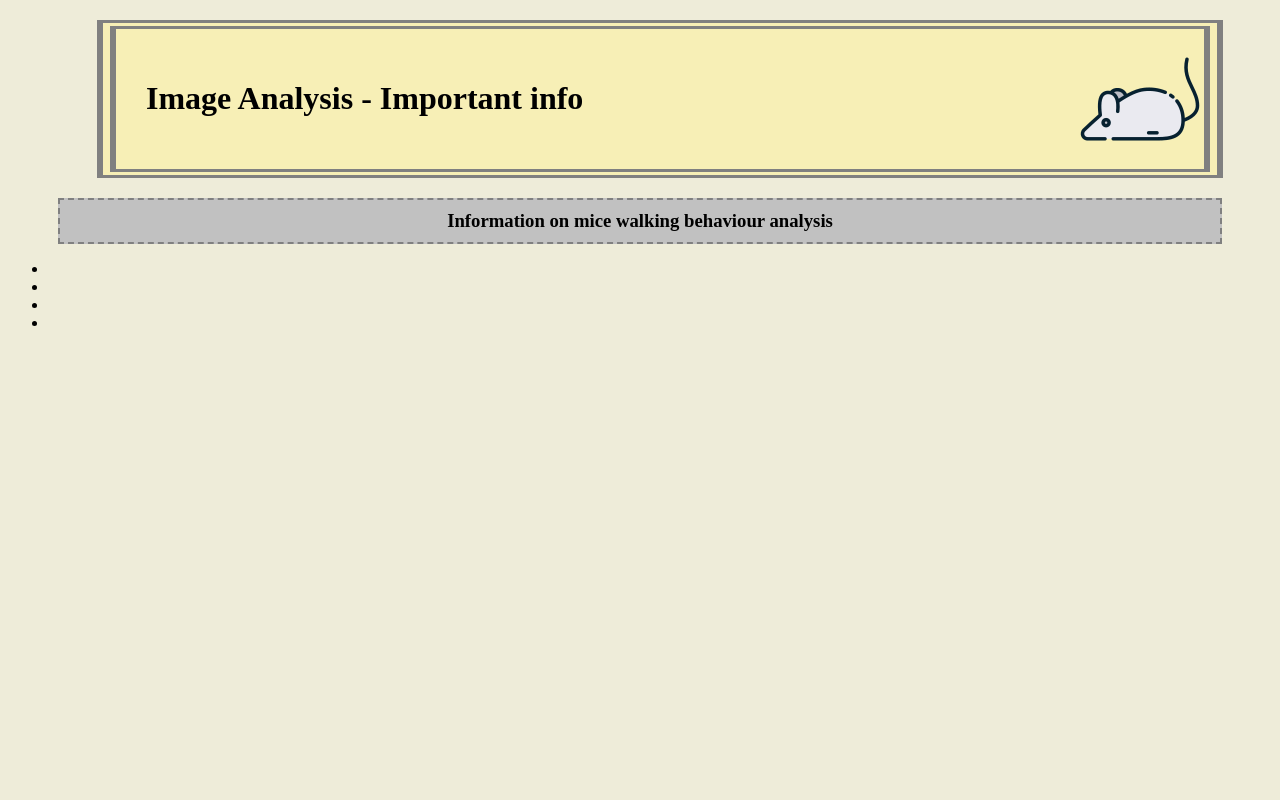
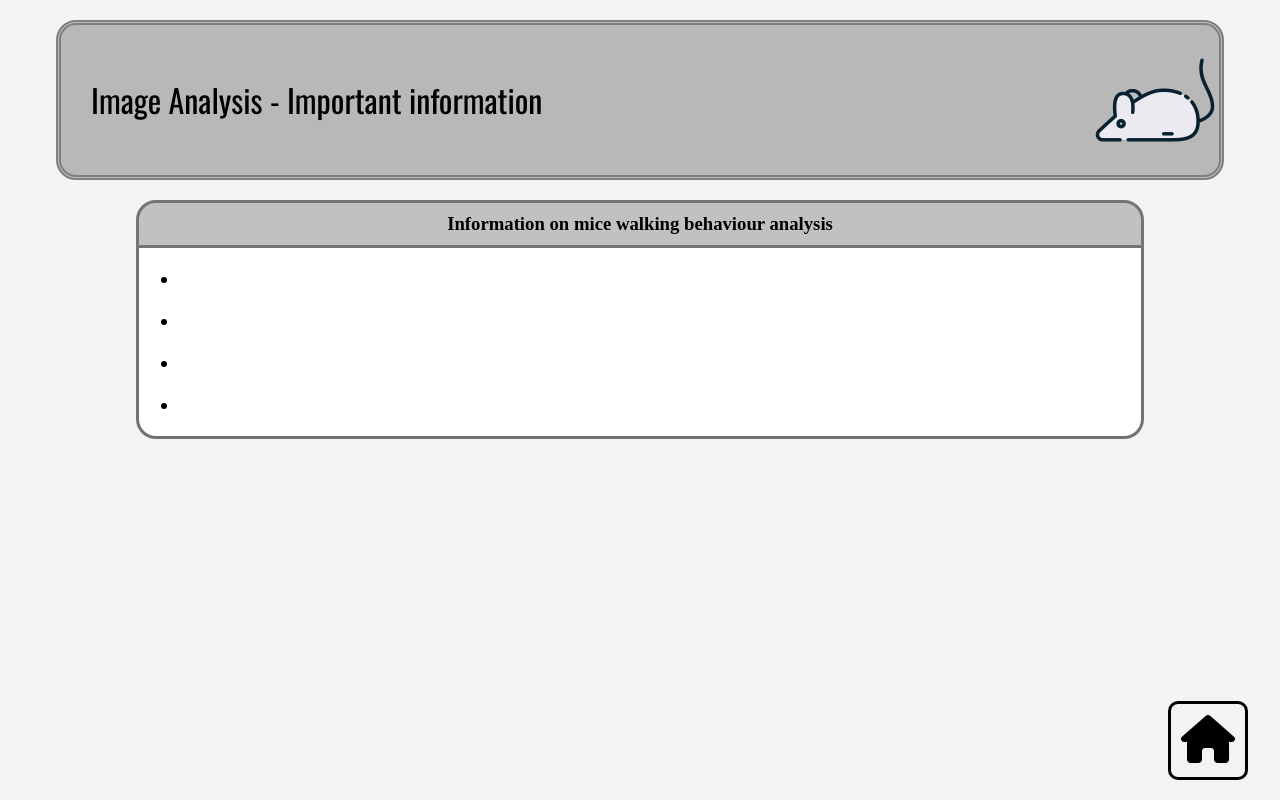
Before and after one commit to bernas-estevam97/mouseframe-web-app, a Django app: page /info/ in a window 1280 px wide. Run offline with Django 4.2, Linux system fonts and the light colour scheme; a user stored in the database is signed in.

Commit message:
update to prod

```diff
--- a/mouseapp/urls.py
+++ b/mouseapp/urls.py
@@ -21,7 +21,7 @@ from django.conf.urls.static import static
 
 urlpatterns = [
     path('admin/', admin.site.urls),
-    path('', home),
+    path('', home, name="home"),
     path('saved', saved_distance),
     path('authenticate/', include('django.contrib.auth.urls')),
     path('authenticate/', include('accounts.urls')),
--- a/static/static_dirs/css/info.css
+++ b/static/static_dirs/css/info.css
@@ -1,31 +1,87 @@
+@import url('https://fonts.googleapis.com/css2?family=Oswald:wght@200;300;400;500&display=swap');
 body{
     position: relative;
-    background-color: #EEECD9;
+    background-color: #f3f3f3;
 }
 
 header{
     display: flex;
     justify-content: space-between;
     align-items: center; /* align y axis */
-    border: 3px double grey;
-    border-width: 0.6em 1.2em;
+    border: 5px double grey;
+    border-radius: 20px;
     position: relative;
-    background-color: #F7EFB6;
-    margin: 20px;
+    background-color: #b8b8b8;
+    margin: 20px 3em;
+}
+
+header h1{
+    color: black;
+    font-family: 'Oswald', sans-serif;
+    font-weight: 400;
+    padding: 30px;
+    text-align: center;
+}
+
+.container{
+    position: relative;
     width: 85vw;
     left: 50%;
     transform: translateX(-50%);
 }
 
-header h1{
-    color: black;
-    padding: 30px;
-}
-
 .container h3{
     text-align: center;
     background-color: #C1C1C1;
-    border: 2px dashed gray;
-    margin: 0 50px;
+    border: 3px solid rgb(117, 117, 117);
+    border-radius: 20px 20px 0 0;
+    margin: 0 40px;
     padding: 10px 0;
 }
+
+.container ul{
+    margin: 0 40px;
+    background: #fff;
+    padding-bottom: 20px;
+    border-radius: 0 0 20px 20px;
+    border: 3px solid #727272;
+    border-top: none;
+}
+
+.container ul li{
+    font-size: 1em;
+    padding-top: 20px;
+    list-style-type: disc;
+    font-size: 1.2em;
+}
+
+
+.home-page{
+    position: fixed;
+    bottom: 0;
+    right: 0;
+    margin-bottom: 2em;
+    margin-right: 2em;
+}
+
+.home-page a{
+    text-decoration: none;
+    padding: 10px;
+    border: 3px solid #000;
+    border-radius: 10px;
+    font-size: 3em;
+    transition: all 0.3s;
+}
+
+.home-page a:hover{
+    background: #000;
+}
+
+.home-page a:hover > i{
+    color: #fff;
+}
+
+.home-page a i{
+    color: #000;
+    transition: all 0.3s;
+}
--- a/static/static_dirs/css/login.css
+++ b/static/static_dirs/css/login.css
@@ -1,5 +1,5 @@
 .gradient-custom {
-    background-color: #EEECD9;
+    background-color: #f3f3f3;
     }
 
 /* form{
--- a/templates/authenticate/login.html
+++ b/templates/authenticate/login.html
@@ -9,7 +9,7 @@
     <script type="text/javascript" src="{% static 'js/bootstrap.bundle.min.js' %}"></script>
     <meta name="viewport" content="width=device-width, initial-scale=1.0">
     <link rel="shortcut icon" href="{% static 'img/mus-musculus.ico' %}">
-    <title>Document</title>
+    <title>Mouse Frame - Auth</title>
 </head>
 <body>
   {% block content %}
--- a/templates/index.html
+++ b/templates/index.html
@@ -7,7 +7,7 @@
     <meta name="viewport" content="width=device-width, initial-scale=1.0">
     <link rel="stylesheet" href="{% static 'css/style.css' %}">
     <link rel="shortcut icon" href="{% static 'img/mus-musculus.ico' %}">
-    <title>Image Analysis</title>
+    <title>Mouse Frame - Analysis</title>
 </head>
 <body>
     <header>
--- a/templates/info.html
+++ b/templates/info.html
@@ -6,12 +6,13 @@
     <meta http-equiv="X-UA-Compatible" content="IE=edge">
     <meta name="viewport" content="width=device-width, initial-scale=1.0">
     <link rel="stylesheet" href="{% static 'css/info.css' %}">
+    <link rel="stylesheet" href="{% static 'fontawesome/css/all.css' %}">
     <link rel="shortcut icon" href="{% static 'img/mus-musculus.ico' %}">
-    <title>Image Analysis</title>
+    <title>Mouse Frame - Info</title>
 </head>
 <body>
     <header>
-        <h1>Image Analysis - Important info</h1>
+        <h1>Image Analysis - Important information</h1>
         <img src="{% static 'img/mouse.png' %}">
     </header>
     <div class="container">
@@ -23,3 +24,6 @@
             <li></li>
         </ul>
     </div>
+    <div class="home-page">
+        <a href="{% url 'home' %}"><i class="fas fa-home"></i></a>
+    </div>
```
Also changed, not shown: db.sqlite3.
